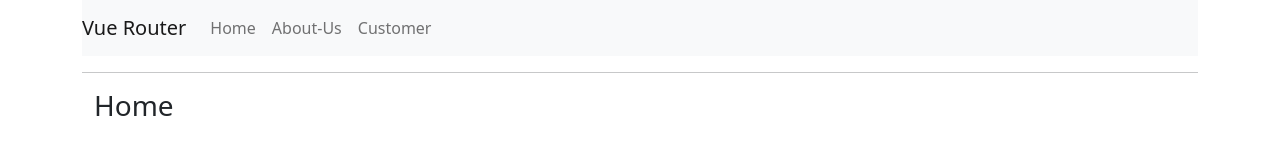
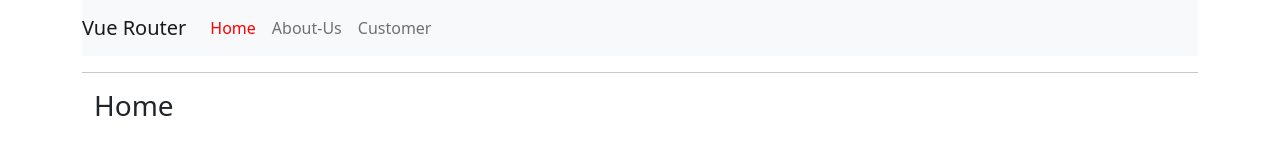
Before and after one commit to md-rabiul-hasan/vuejs-learning, a Vue app in the folder vuecli2/: page / in a window 1280 px wide. Shown: the top 160 px of the page. Built offline with nearby package versions, Linux system fonts and the light colour scheme; a small style sheet from the web is missing; what vue-resource would draw is missing.

Commit message:
active class & 404 page

```diff
--- a/vuecli2/src/Components/Header.vue
+++ b/vuecli2/src/Components/Header.vue
@@ -9,13 +9,13 @@
             <div class="collapse navbar-collapse" id="navbarSupportedContent">
                 <ul class="navbar-nav mr-auto">
                     <li class="nav-item active">
-                        <router-link class="nav-link" to="/">Home</router-link>
+                        <router-link active-class="active" exact class="nav-link" to="/">Home</router-link>
                     </li>
                     <li class="nav-item">
-                        <router-link class="nav-link" to="/about-us">About-Us</router-link>
+                        <router-link active-class="active" exact class="nav-link" to="/about-us">About-Us</router-link>
                     </li>
                     <li class="nav-item">
-                        <router-link class="nav-link" to="/customer">Customer</router-link>
+                        <router-link active-class="active" exact class="nav-link" to="/customer">Customer</router-link>
                     </li>
                 </ul>
             </div>
@@ -31,6 +31,8 @@ export default {
 }
 </script>
 
-<style>
-
+<style scoped>
+    .router-link-exact-active{
+        color:red !important;
+    }
 </style>
--- /dev/null
+++ b/vuecli2/src/Components/NotFoundPage.vue
@@ -0,0 +1,16 @@
+<template>
+    <div>
+        <h4>404</h4>
+        <router-link to="/">Go back to Home</router-link>
+    </div>
+</template>
+
+<script>
+export default {
+
+}
+</script>
+
+<style lang="">
+
+</style>
--- a/vuecli2/src/routes.js
+++ b/vuecli2/src/routes.js
@@ -4,6 +4,7 @@ import Customer from './Components/Customer/Customer'
 import CustomerEdit from './Components/Customer/Edit'
 import CustomerDetails from './Components/Customer/Details'
 import CustomerNavbar from './Components/Customer/Navbar'
+import NotFoundPage from './Components/NotFoundPage'
 
 export const routes = [
     {
@@ -32,5 +33,9 @@ export const routes = [
                 name:'customer_edit'
             },
         ]
+    },
+    {
+        path: '*',
+        component: NotFoundPage
     }
 ];
```
